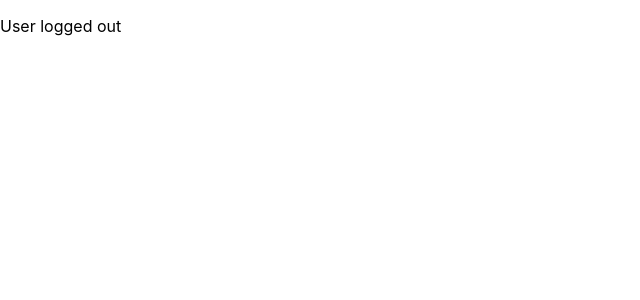
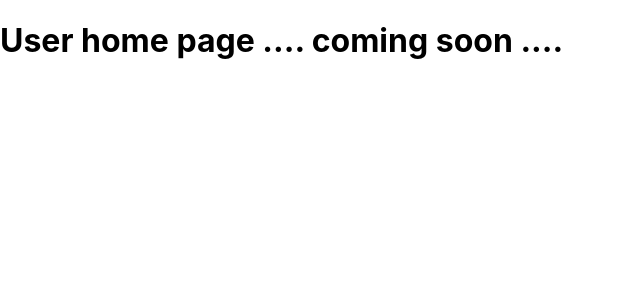
Before and after one commit to maaahad/trello-clone-frontend, a Next.js app: page /user/home in a window 1280 px wide. Shown: the top 300 px of the page, without its empty margins (0-640 px from the left). Built offline with nearby package versions, Linux system fonts and the light colour scheme.

Commit message:
redirecting loggin use to their home page

```diff
--- a/pages/user/home.js
+++ b/pages/user/home.js
@@ -34,7 +34,7 @@ export default function UserHome() {
   const router = useRouter();
 
   console.log("Query Parameter : ", router.query);
-  if (!currentUser) return <p> User logged out</p>;
+  if (!currentUser) return <h1> User home page .... coming soon ....</h1>;
   return (
     <Layout
       title="Boards | Trello"
```
